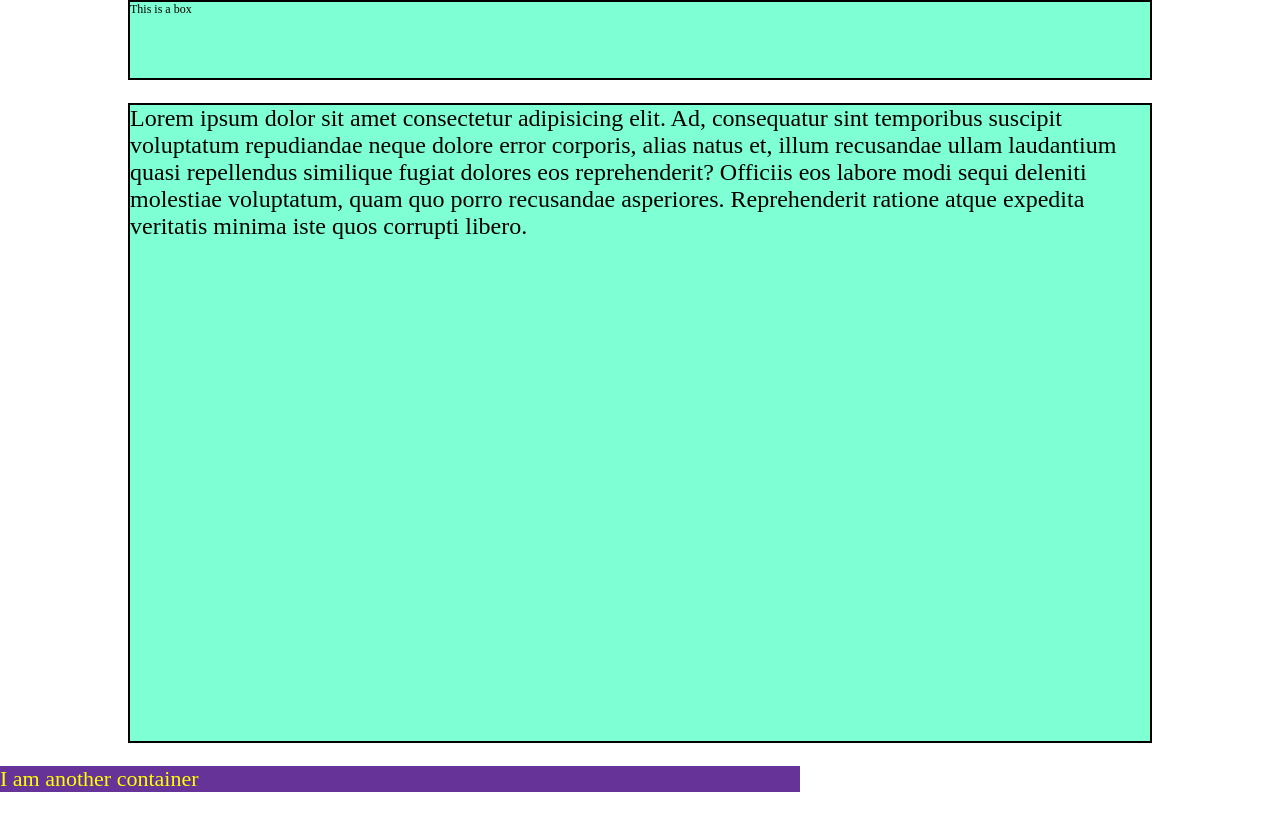
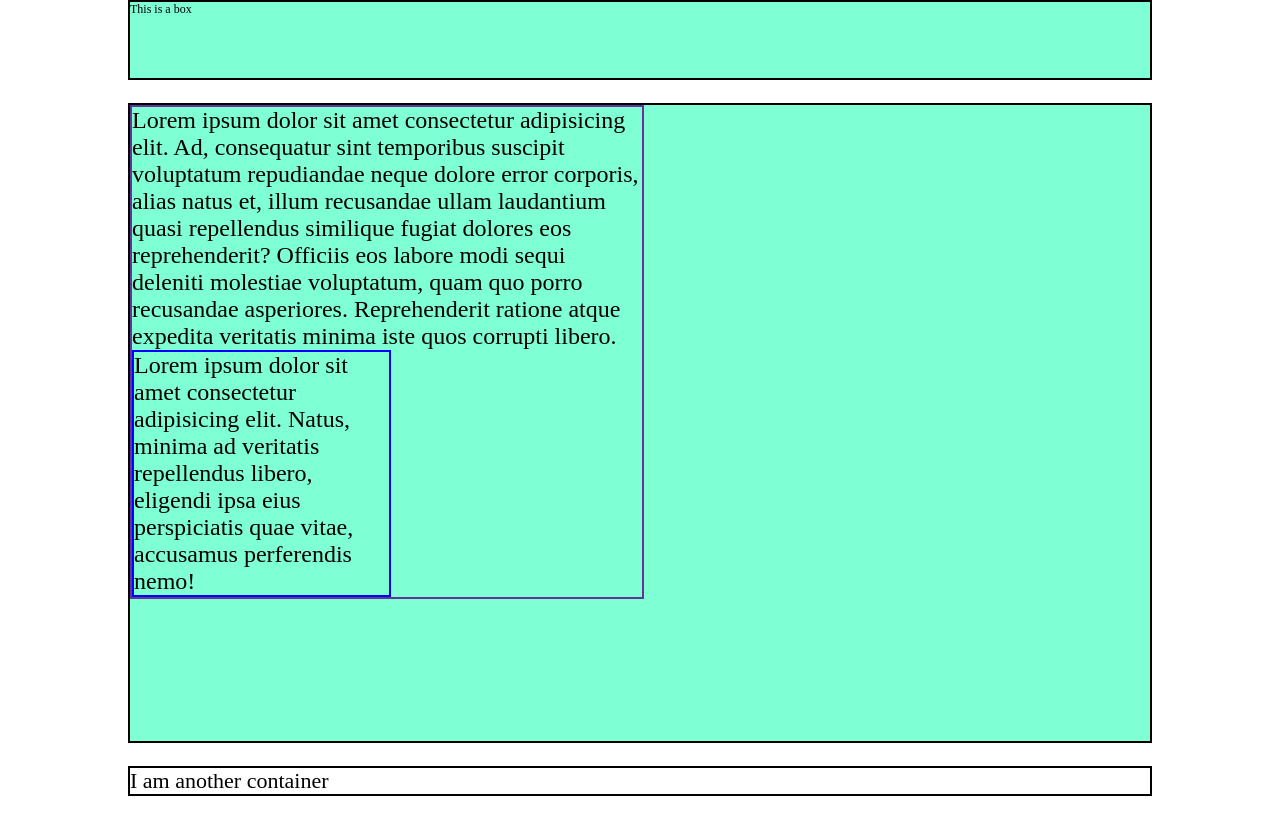
Before and after one commit to ankitchaubey1410/Beta-Web-Development, a plain HTML site: page Chapter-16/index.html in a window 1280 px wide. Drawn offline with Linux system fonts and the light colour scheme.

Commit message:
UPDATE Chapter-16

```diff
--- a/Chapter-16/index.html
+++ b/Chapter-16/index.html
@@ -29,23 +29,38 @@
             box-sizing: border-box;
             border: 2px solid black;
             width: 80vw;
-            height: 80vh;
+            /* height: 80vh; */
+            min-height: 80vh;
             margin: 23px auto;
             /* font-size: 18px; */
             background-color: aquamarine;
         }
-        .container p{
+        /* .container p{ */
+        .container > div{
             font-size: 2rem;
             /* rem multiplies with the root element font size  */
             /* font-size: 2em; */
             /* em multiplies with the inherits font size  */
+            border: 2px solid rebeccapurple;
+            width: 50%;
+            /* it writes only in 50% area in box or parent  */
+        }
+
+        /* .container p div{ */
+        .container > div > div{
+            border: 2px solid blue;
+            width: 50%;
         }
 
         .mycont{
-            background-color: rebeccapurple;
-            color: yellow;
+            border: 2px solid black;
+            box-sizing: border-box;
+            margin: 23px auto;
+            /* background-color: rebeccapurple; */
+            color: rgb(0, 0, 0);
             font-size: 22px;
-            width: 100vmin;
+            /* width: 100vmin; */
+            width: 80vw;
         }
     </style>
 </head>
@@ -54,9 +69,17 @@
         This is a box
     </div>
     <div class="container">
-        <p>
+        <!-- <p> -->
+        <div>
             Lorem ipsum dolor sit amet consectetur adipisicing elit. Ad, consequatur sint temporibus suscipit voluptatum repudiandae neque dolore error corporis, alias natus et, illum recusandae ullam laudantium quasi repellendus similique fugiat dolores eos reprehenderit? Officiis eos labore modi sequi deleniti molestiae voluptatum, quam quo porro recusandae asperiores. Reprehenderit ratione atque expedita veritatis minima iste quos corrupti libero.
-        </p>
+
+        <div>
+            Lorem ipsum dolor sit amet consectetur adipisicing elit. Natus, minima ad veritatis repellendus libero, eligendi ipsa eius perspiciatis quae vitae, accusamus perferendis nemo!
+        </div>
+        </div>
+        <!-- </p> -->
+
+        <!-- Expand this to see that this container will adjust its height lorem12233 -->
     </div>
     <div class="mycont">
         I am another container
```
